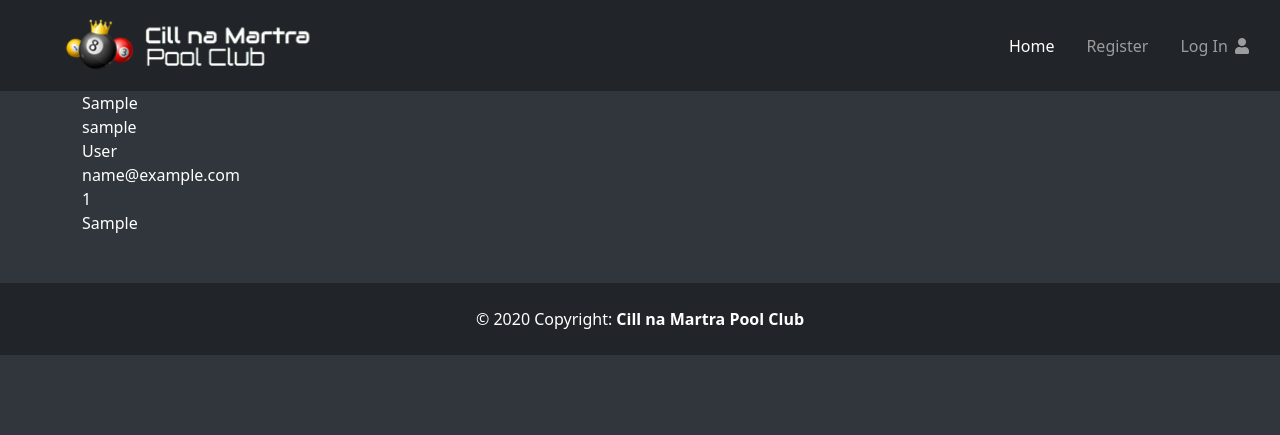
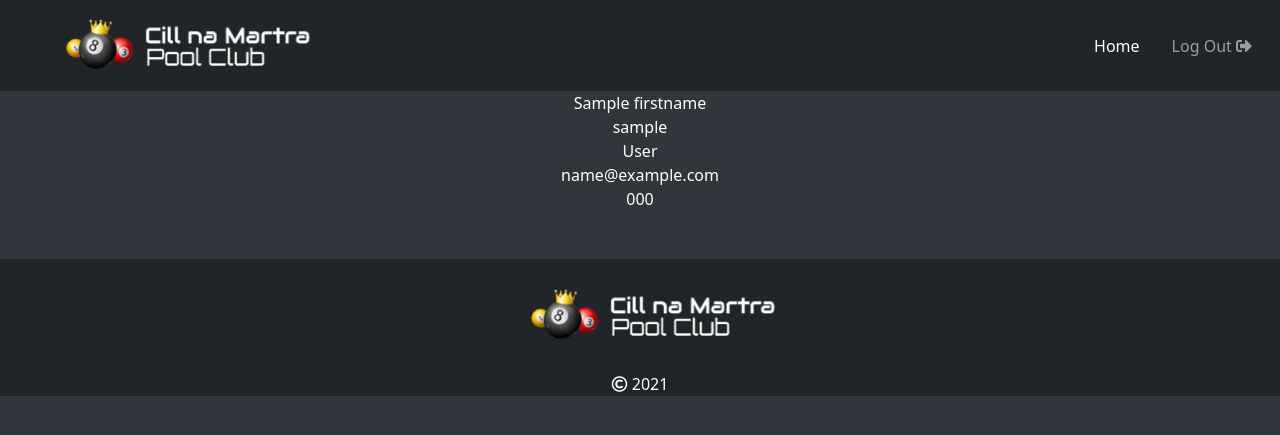
Before and after one commit to AndyMc3000/ci-ms3-pool-club, a Flask app: page / in a window 1280 px wide. Shown: the top 435 px of the page. Run offline with Flask 2, Linux system fonts and the light colour scheme; the visitor is signed in with stand-in values (Sample User, id 1); a database or web service that is not in the repository returns one stand-in record (values such as "Sample title"); some libraries are stand-ins or nearby versions.

Commit message:
Add logout functionality and updated navbar to restrict visibility of some links to logged in users only

```diff
--- a/app.py
+++ b/app.py
@@ -38,17 +38,17 @@ def register():
         register = {
             "email": request.form.get("email"),
             "password": generate_password_hash(request.form.get("password")),
-            "first_name": request.form.get("firstName"),
+            "firstname": request.form.get("firstname"),
             "surname": request.form.get("surname"),
             "nickname": request.form.get("nickname"),
-            "mobile_number": request.form.get("telephone")
+            "telephone": request.form.get("telephone")
         }
         mongo.db.user.insert_one(register)
 
         # put the new user into 'session' cookie
-        session["user"] = request.form.get("email")
+        session["user"] = request.form.get("email").lower()
         flash("Registration Successful!")
-        return redirect(url_for("profile", email=session["user"]))
+        return redirect(url_for("playerhome", firstname=session["user"]))
 
     return render_template("register.html")
 
@@ -61,11 +61,14 @@ def login():
             {"email": request.form.get("email")})
 
         if existing_user:
-            # ensure our hashed password for the user matches the user input
+            # ensures hashed password for the user matches the user input
             if check_password_hash(
                 existing_user["password"], request.form.get("password")):
                     session["user"] = request.form.get("email")
                     flash("Welcome, {}".format(request.form.get("email")))
+                    return redirect(url_for(
+                        "playerhome", firstname=session["user"]))
+
             else:
                 # invalid password match
                 flash("Incorrect Username and/or Password")
@@ -79,13 +82,22 @@ def login():
     return render_template("login.html")
 
 
-@app.route("/profile/<first_name>", methods=["GET", "POST"])
-def profile(first_name):
-    # grab the session user's username from db
-    usernamefirts_name = mongo.db.user.find_one(
-        {"first_name": session["user"]})["first_name"]
-    return render_template("profile.html", first_name=first_name)
+@app.route("/player-home/<firstname>", methods=["GET", "POST"])
+def playerhome(firstname):
+    # Fetch the session user's first name from MongoDB
+    firstname = mongo.db.user.find_one(
+        {"email": session["user"]})['email']
 
+    if session["user"]:
+        return render_template("player-home.html", firstname=firstname)
+
+
+@app.route("/logout")
+def logout():
+    # remove user from session cookie
+    flash("You have been logged out")
+    session.pop("user")
+    return redirect(url_for("login"))
 
 if __name__ == "__main__":
     app.run(host=os.environ.get("IP"),
--- a/scrap.txt
+++ b/scrap.txt
@@ -21,3 +21,9 @@ class="fa fa-fw fa-user"
 
 
     oninput='up2.setCustomValidity(up2.value != up.value ? "Passwords do not match." : "")'
+
+
+    # put the new user into 'session' cookie
+        session["user"] = request.form.get("email")
+        flash("Registration Successful!")
+        return redirect(url_for("playerhome", firstname=session["user"]))
--- a/static/css/style.css
+++ b/static/css/style.css
@@ -25,7 +25,6 @@ body {
 
 .login-card-img {
     width: 100%;
-    max-height: 150px;
 }
 
 .login-card-img-holder {
--- a/templates/base.html
+++ b/templates/base.html
@@ -24,12 +24,18 @@
                             <li class="nav-item">
                                 <a class="nav-link px-3 active" aria-current="page" href="{{ url_for('user') }}">Home</a>
                             </li>
+                            {% if session.user %}
+                                <li class="nav-item">
+                                    <a class="nav-link px-3" href="{{ url_for('logout') }}">Log Out <i class="fas fa-sign-out-alt"></i> </a>
+                                </li>
+                            {% else %}
                                 <li class="nav-item">
                                     <a class="nav-link px-3" href="{{ url_for('register') }}">Register</a>
                                 </li>
                                 <li class="nav-item">
                                     <a class="nav-link px-3" href="{{ url_for('login') }}">Log In <i class="fa fa-fw fa-user"></i> </a>
                                 </li>
+                            {% endif %}
                         </ul>
                     </div>
                 </div>
@@ -62,7 +68,10 @@
 
         <footer class="bg-dark text-center text-lg-start">
             <div class="text-center p-4 mt-5">
-                © 2020 Copyright: <strong>Cill na Martra Pool Club</strong>
+                <a class="navbar-brand px-2" href="{{ url_for('user') }}"> <img src="{{ url_for('static', filename='images/cpc-navbar-logo-4.png') }}" alt="CPC Logo"> </a>
+            </div>
+            <div class="text-center">
+                <i class="far fa-copyright"></i> 2021
             </div>
         </footer>
 
--- a/templates/index.html
+++ b/templates/index.html
@@ -1,13 +1,18 @@
 {% extends "base.html" %}
 {% block content %}
 
-    {% for user in user %}
-        {{ user.first_name }}<br>
-        {{ user.nickname }}<br>
-        {{ user.surname }}<br>
-        {{ user.email }}<br>
-        {{ user.mobile_number }}<br>
-        {{ user.active_league }}<br>
-    {% endfor %}
+    <div class="container-fluid"w
+        <div class="rox justify-content-center">
+            <div class="col-12 text-center">
+                {% for user in user %}
+                    {{ user.firstname }}<br>
+                    {{ user.nickname }}<br>
+                    {{ user.surname }}<br>
+                    {{ user.email }}<br>
+                    {{ user.telephone }}<br>
+                {% endfor %}
+            </div>
+        </div>
+    </div>
 
 {% endblock %}
--- a/templates/player-home.html
+++ b/templates/player-home.html
@@ -4,8 +4,8 @@
    <div class="row">
         <div class="col s12 m8 offset-m2">
             <div class="card-panel">
-                <h3 class="center-align light-blue-text text-darken-4">
-                    {{ firts_name }}'s Profile
+                <h3 class="text-center">
+                    {{ playerhome }}
                 </h3>
             </div>
         </div>
--- a/templates/register.html
+++ b/templates/register.html
@@ -30,8 +30,8 @@
                                     <form action="{{ url_for('register') }}" class="form w-75 needs-validation" method="POST" oninput='password.setCustomValidity(password2.value != password.value ? "Passwords do not match." : "")' novalidate>
                                         <div class="form-group">
                                             <div class="input-group mb-4">
-                                                <span class="input-group-text" id="firstName"><i class="fas fa-user"></i></span>
-                                                <input type="text" name="firstName" class="form-control" placeholder="First Name" aria-label="firstName" aria-describedby="firstName" autocomplete="given-name" required>
+                                                <span class="input-group-text" id="firstname"><i class="fas fa-user"></i></span>
+                                                <input type="text" name="firstName" class="form-control" placeholder="First Name" aria-label="firstname" aria-describedby="firstname" autocomplete="given-name" required>
                                                 <div class="valid-feedback">
                                                     Looks good!
                                                 </div>
@@ -82,7 +82,6 @@
                                             <div class="input-group mb-4">
                                                 <span class="input-group-text" id="password"><i class="fas fa-key"></i></span>
                                                 <input type="password" name="password" class="form-control" minlength="5" maxlength="15" pattern="^[a-zA-Z0-9]{5,15}$" placeholder="Choose a Password" aria-label="password"" aria-describedby="password" autocomplete="new-password" required>
-                                                <span>*Passwords must be 5-15 charachters and contain only letters and numbers</span>
                                                 <div class="valid-feedback">
                                                     Looks good!
                                                 </div>
@@ -93,6 +92,7 @@
                                             <div class="input-group mb-4">
                                                 <span class="input-group-text" id="password2"><i class="fas fa-lock"></i></span>
                                                 <input type="password2" name="password2" class="form-control" placeholder="Confirm Password" aria-label="password2"" aria-describedby="password2" autocomplete="new-password">
+                                                <span>*Passwords must be 5-15 charachters and contain only letters and numbers</span>
                                                 <div class="valid-feedback">
                                                     Looks good!
                                                 </div>
```
Lines whose indentation alone changed are shown as unchanged.
